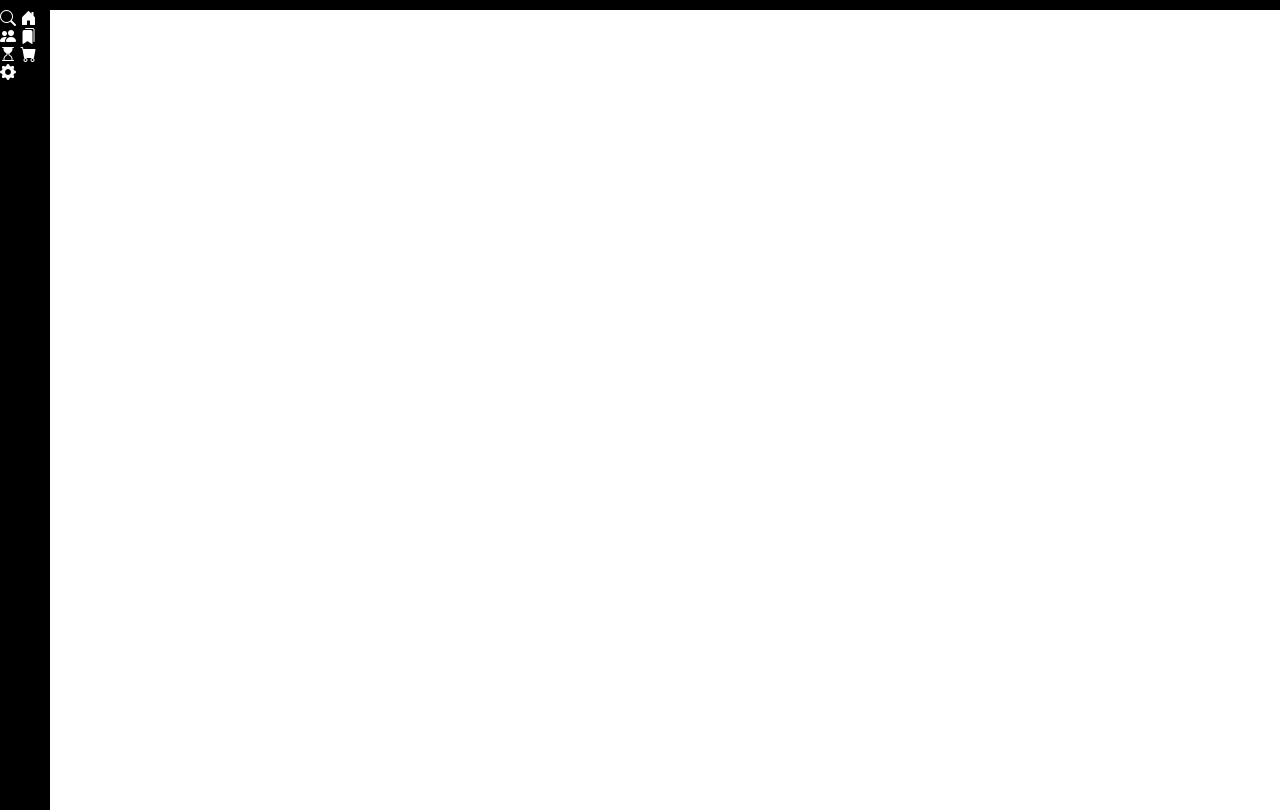
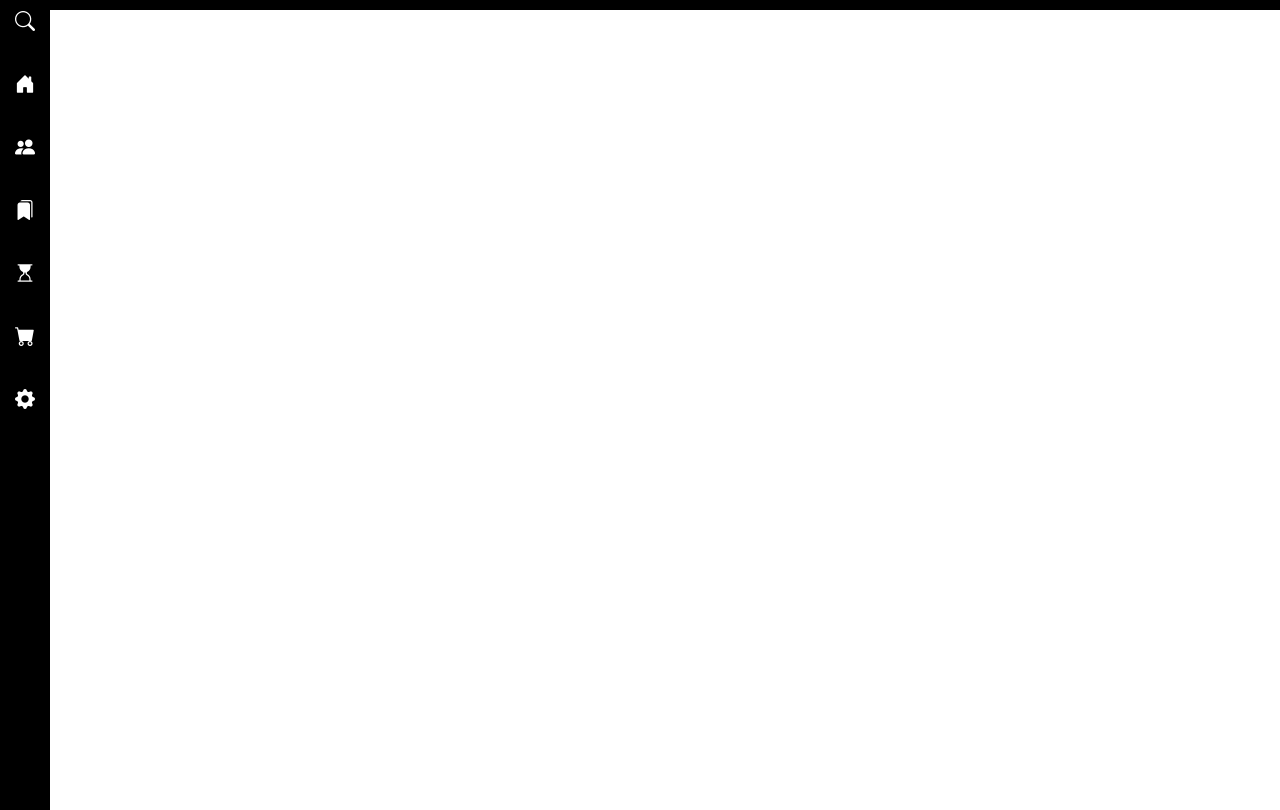
Before and after one commit to umitkaya33/Film_Sitesi_Tasarim, a plain HTML site: page index.html in a window 1280 px wide. Shown: the part 50-860 px from the top of the page. After the commit the page ends 800 px from the top, so only its background shows below. Drawn offline with nearby package versions, Linux system fonts and the light colour scheme; a web font is replaced by a local one.

Commit message:
sidebar tamamlandı

```diff
--- a/style.css
+++ b/style.css
@@ -13,6 +13,7 @@ body {
 
 /* ! base css end */
 
+/* ! navbar start */
 .navbar {
     background-color: black;
     height: 60px;
@@ -47,27 +48,32 @@ body {
 .menu-list-item:hover {
     font-weight: bold;
 }
+
 .menu-list-item.active {
     font-weight: bold;
 }
-.profile-container{
+
+.profile-container {
     display: flex;
     align-items: center;
     column-gap: 20px;
 }
-.profile-picture{
+
+.profile-picture {
     width: 30px;
     height: 32px;
     object-fit: cover;
     border-radius: 50%;
 }
-.profile-text-container{
+
+.profile-text-container {
     display: flex;
     align-items: center;
     column-gap: 5px;
     line-height: 1;
 }
-.toggle{
+
+.toggle {
     width: 40px;
     height: 20px;
     background-color: white;
@@ -77,10 +83,12 @@ body {
     align-items: center;
     justify-content: space-around;
 }
-.toggle-icon{
+
+.toggle-icon {
     color: goldenrod;
 }
-.toggle-ball{
+
+.toggle-ball {
     width: 18px;
     height: 18px;
     background-color: black;
@@ -91,9 +99,27 @@ body {
 
 }
 
+/* ! navbar end */
+
+/* ! sidebar start */
 .sidebar {
     background-color: black;
     color: white;
     height: 100%;
     width: 50px;
+    display: flex;
+    flex-direction: column;
+    align-items: center;
+    padding-top: 60px;
+    row-gap: 40px;
+    position: fixed;
+    top: 0;
 }
+
+.sidebar i {
+    color: white;
+    font-size: 20px;
+    cursor: pointer;
+}
+
+/* ! sidebar end */
```
